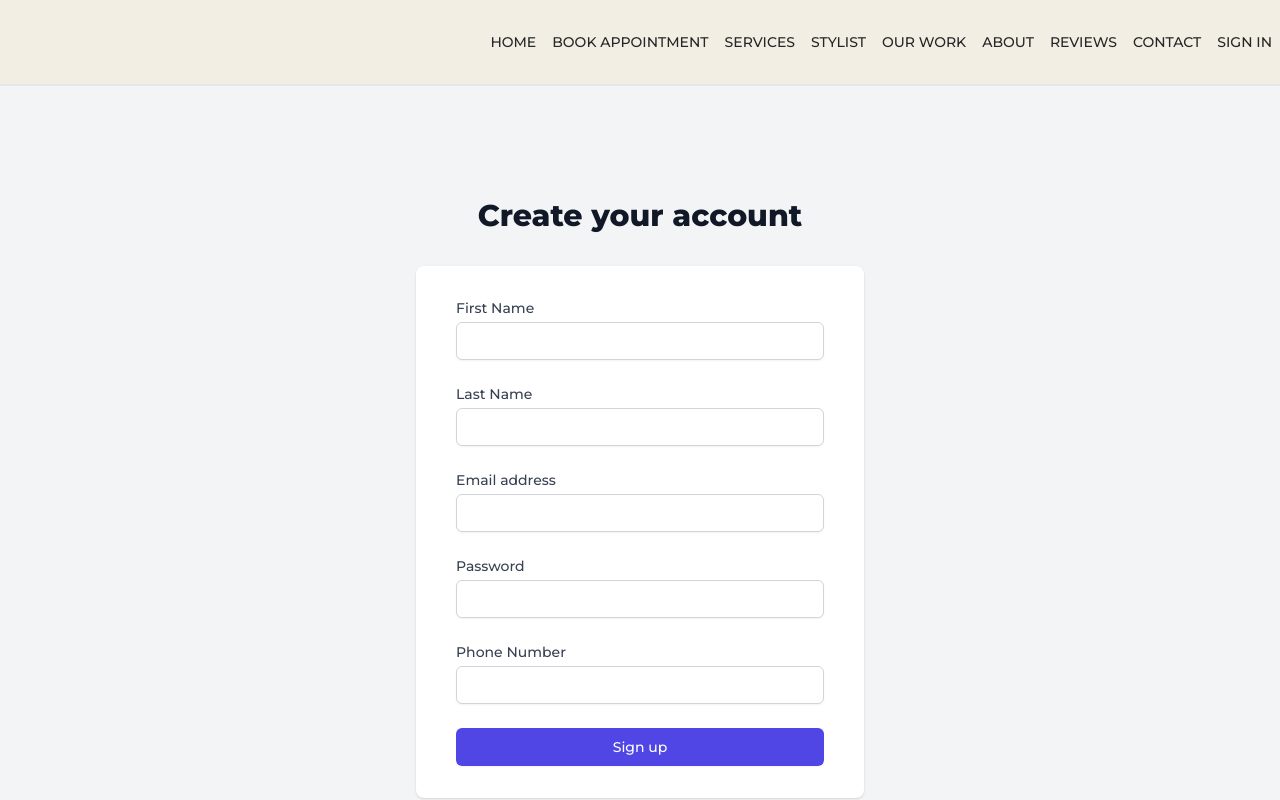
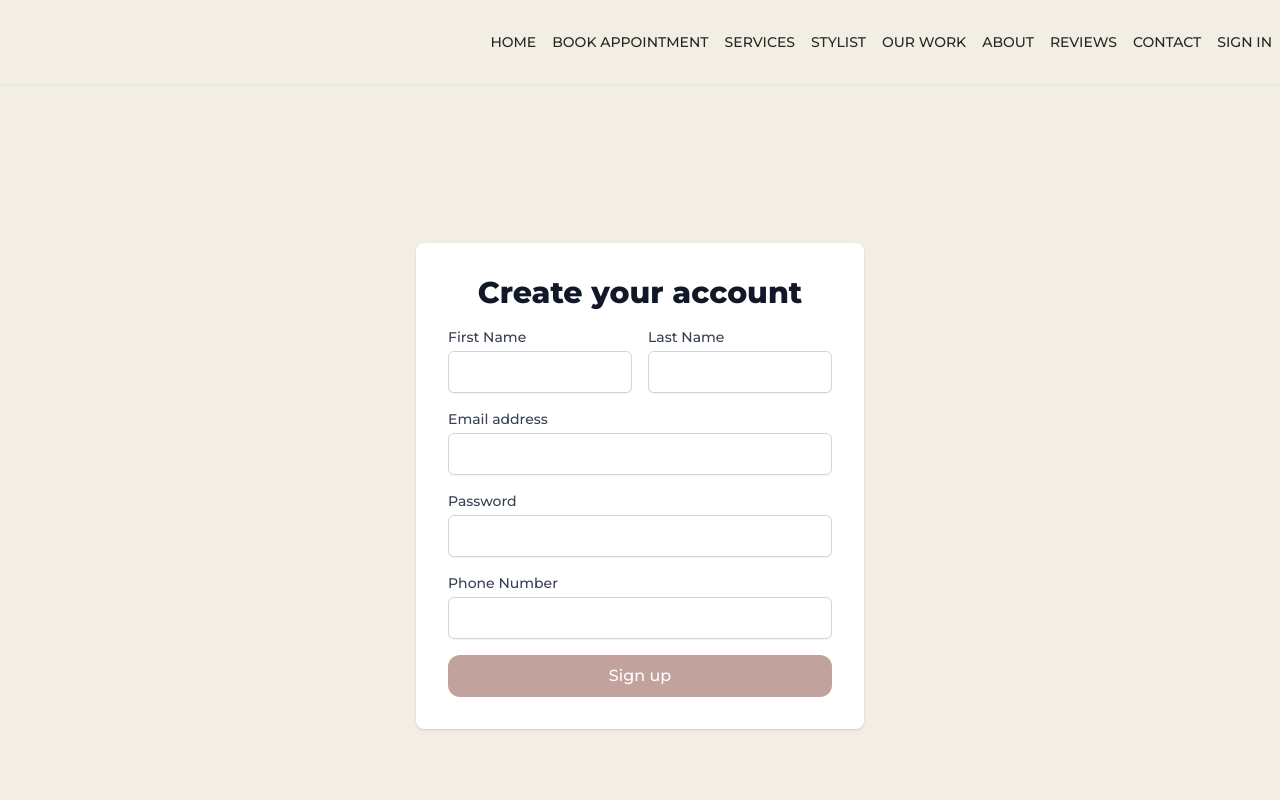
Before and after one commit to Mtduffey36/hair-and-co, a React (Vite) app in the folder client/: page /signup in a window 1280 px wide. Shown: the top 800 px of the page. Built offline with nearby package versions, Linux system fonts and the light colour scheme.

Commit message:
Styled sign up form

```diff
--- a/client/src/Pages/Signup.jsx
+++ b/client/src/Pages/Signup.jsx
@@ -32,9 +32,7 @@ const SignUp = () => {
         }
       });
       console.log('User created:', data.addUser);
-      //Alert user registered!
       alert('User registered successfully!');
-      //Redirect to home after signup
       navigate('/');
     } catch (err) {
       console.error('Error creating user:', err);
@@ -42,121 +40,99 @@ const SignUp = () => {
   };
 
   return (
-    <div className="min-h-screen bg-gray-100 flex flex-col justify-center py-12 sm:px-6 lg:px-8">
-      <div className="sm:mx-auto sm:w-full sm:max-w-md">
-        <h2 className="mt-6 text-center text-3xl font-extrabold text-gray-900">
+    <div id='signupBackground' className="min-h-screen bg-gray-100 flex items-center justify-center py-4 sm:px-4 lg:px-6">
+      <div className="sm:w-full sm:max-w-md bg-white shadow rounded-lg p-6 sm:p-8">
+        <h2 className="text-center text-3xl font-extrabold text-gray-900 mb-4">
           Create your account
         </h2>
-      </div>
-
-      <div className="mt-8 sm:mx-auto sm:w-full sm:max-w-md">
-        <div className="bg-white py-8 px-4 shadow sm:rounded-lg sm:px-10">
-          <form className="space-y-6" onSubmit={handleSubmit}>
+        <form onSubmit={handleSubmit} className="space-y-4">
+          <div className="grid grid-cols-2 gap-4">
             <div>
               <label htmlFor="name" className="block text-sm font-medium text-gray-700">
                 First Name
               </label>
-              <div className="mt-1">
               <input
                 id="name"
                 name="name"
                 type="text"
                 required
-                  className="appearance-none block w-full px-3 py-2 border border-gray-300 rounded-md shadow-sm placeholder-gray-400 focus:outline-none focus:ring-indigo-500 focus:border-indigo-500 sm:text-sm"
+                className="mt-1 block w-full px-3 py-2 border border-gray-300 rounded-md shadow-sm focus:ring-indigo-500 focus:border-indigo-500 text-base"
                 value={formData.name}
                 onChange={handleChange}
               />
             </div>
-            </div>
-
             <div>
               <label htmlFor="lastName" className="block text-sm font-medium text-gray-700">
                 Last Name
               </label>
-              <div className="mt-1">
               <input
                 id="lastName"
                 name="lastName"
                 type="text"
                 required
-                  className="appearance-none block w-full px-3 py-2 border border-gray-300 rounded-md shadow-sm placeholder-gray-400 focus:outline-none focus:ring-indigo-500 focus:border-indigo-500 sm:text-sm"
+                className="mt-1 block w-full px-3 py-2 border border-gray-300 rounded-md shadow-sm focus:ring-indigo-500 focus:border-indigo-500 text-base"
                 value={formData.lastName}
                 onChange={handleChange}
               />
             </div>
           </div>
-
           <div>
             <label htmlFor="email" className="block text-sm font-medium text-gray-700">
               Email address
             </label>
-              <div className="mt-1">
             <input
               id="email"
               name="email"
               type="email"
               autoComplete="email"
               required
-                  className="appearance-none block w-full px-3 py-2 border border-gray-300 rounded-md shadow-sm placeholder-gray-400 focus:outline-none focus:ring-indigo-500 focus:border-indigo-500 sm:text-sm"
+              className="mt-1 block w-full px-3 py-2 border border-gray-300 rounded-md shadow-sm focus:ring-indigo-500 focus:border-indigo-500 text-base"
               value={formData.email}
               onChange={handleChange}
             />
           </div>
-            </div>
-
           <div>
             <label htmlFor="password" className="block text-sm font-medium text-gray-700">
               Password
             </label>
-              <div className="mt-1">
             <input
               id="password"
               name="password"
               type="password"
               autoComplete="new-password"
               required
-                  className="appearance-none block w-full px-3 py-2 border border-gray-300 rounded-md shadow-sm placeholder-gray-400 focus:outline-none focus:ring-indigo-500 focus:border-indigo-500 sm:text-sm"
+              className="mt-1 block w-full px-3 py-2 border border-gray-300 rounded-md shadow-sm focus:ring-indigo-500 focus:border-indigo-500 text-base"
               value={formData.password}
               onChange={handleChange}
             />
           </div>
-            </div>
-
           <div>
             <label htmlFor="phoneNumber" className="block text-sm font-medium text-gray-700">
               Phone Number
             </label>
-              <div className="mt-1">
             <input
               id="phoneNumber"
               name="phoneNumber"
               type="tel"
               autoComplete="tel"
               required
-                  className="appearance-none block w-full px-3 py-2 border border-gray-300 rounded-md shadow-sm placeholder-gray-400 focus:outline-none focus:ring-indigo-500 focus:border-indigo-500 sm:text-sm"
+              className="mt-1 block w-full px-3 py-2 border border-gray-300 rounded-md shadow-sm focus:ring-indigo-500 focus:border-indigo-500 text-base"
               value={formData.phoneNumber}
               onChange={handleChange}
             />
           </div>
-            </div>
-
           {error && (
             <div className="text-red-500 text-sm">
               Error: {error.message}
             </div>
           )}
-
-            <div>
           <button
             type="submit"
             disabled={loading}
-                className="w-full flex justify-center py-2 px-4 border border-transparent rounded-md shadow-sm text-sm font-medium text-white bg-indigo-600 hover:bg-indigo-700 focus:outline-none focus:ring-2 focus:ring-offset-2 focus:ring-indigo-500"
-              >
+            className="w-full flex justify-center py-2 px-4 border border-transparent rounded-xl bg-rosy-brown py-2 px-6 font-Montserrat font-medium text-white hover:bg-gray-500">
             {loading ? 'Signing up...' : 'Sign up'}
           </button>
-            </div>
         </form>
-        </div>
       </div>
     </div>
   );
--- a/client/src/index.css
+++ b/client/src/index.css
@@ -28,8 +28,12 @@
   align-items: center;
   margin: 20px 0 20px 0;
 }
-=======
+
 #service-name {
   font-size: x-large;
   font-style: italic;
 }
+
+#signupBackground {
+  background-color: #f2eee3;
+}
```
Lines whose indentation alone changed are shown as unchanged.
